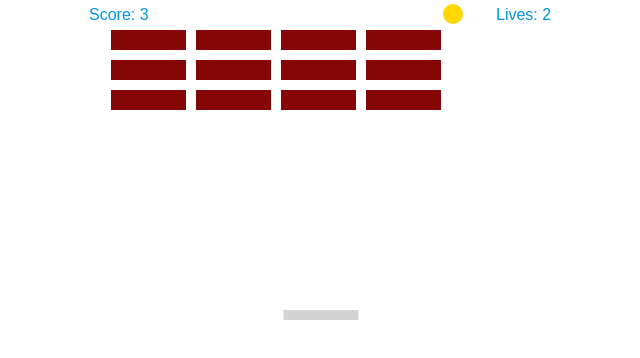
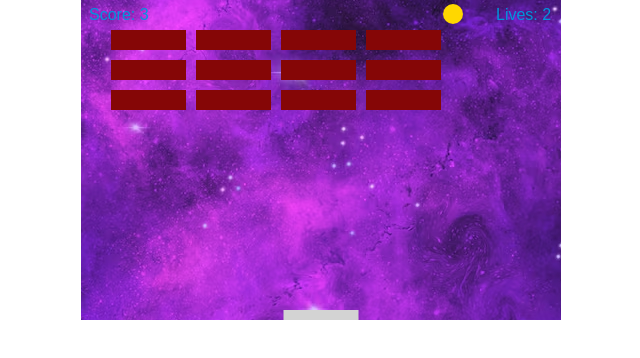
Before and after one commit to Nidow-dev/Casse-Briques, a plain HTML site: page index.html in a window 1280 px wide. Shown: the whole page, without its empty margins (319-959 px from the left). Drawn offline with Linux system fonts and the light colour scheme.

Commit message:
Update index.html

```diff
--- a/index.html
+++ b/index.html
@@ -5,7 +5,7 @@
     <title>Casse-Briques d'Elodie</title>
     <style>
     	* { padding: 0; margin: 0; }
-    	canvas { background: url(rengoku.jpeg) no-repeat center center; display: block; margin: 0 auto; }
+    	canvas { background: url(galaxie.jpeg) no-repeat center center; display: block; margin: 0 auto; }
     </style>
 </head>
 <body>
```
